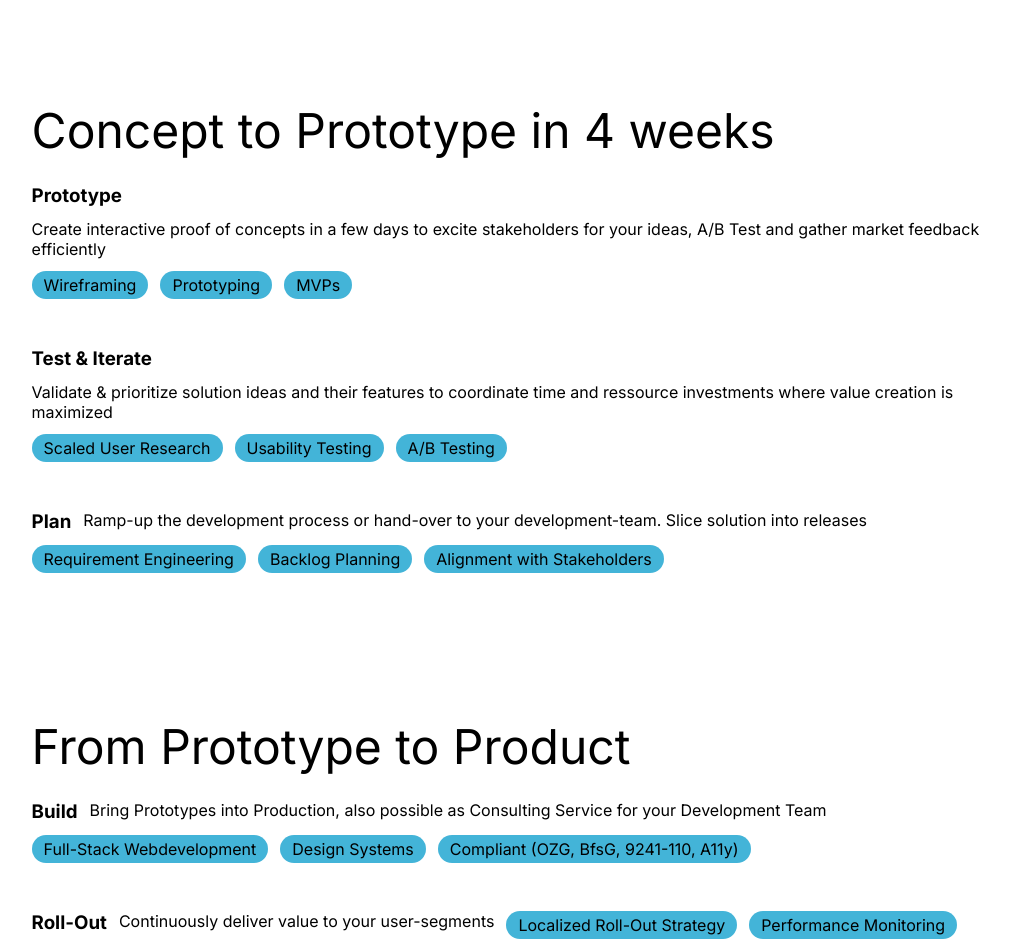
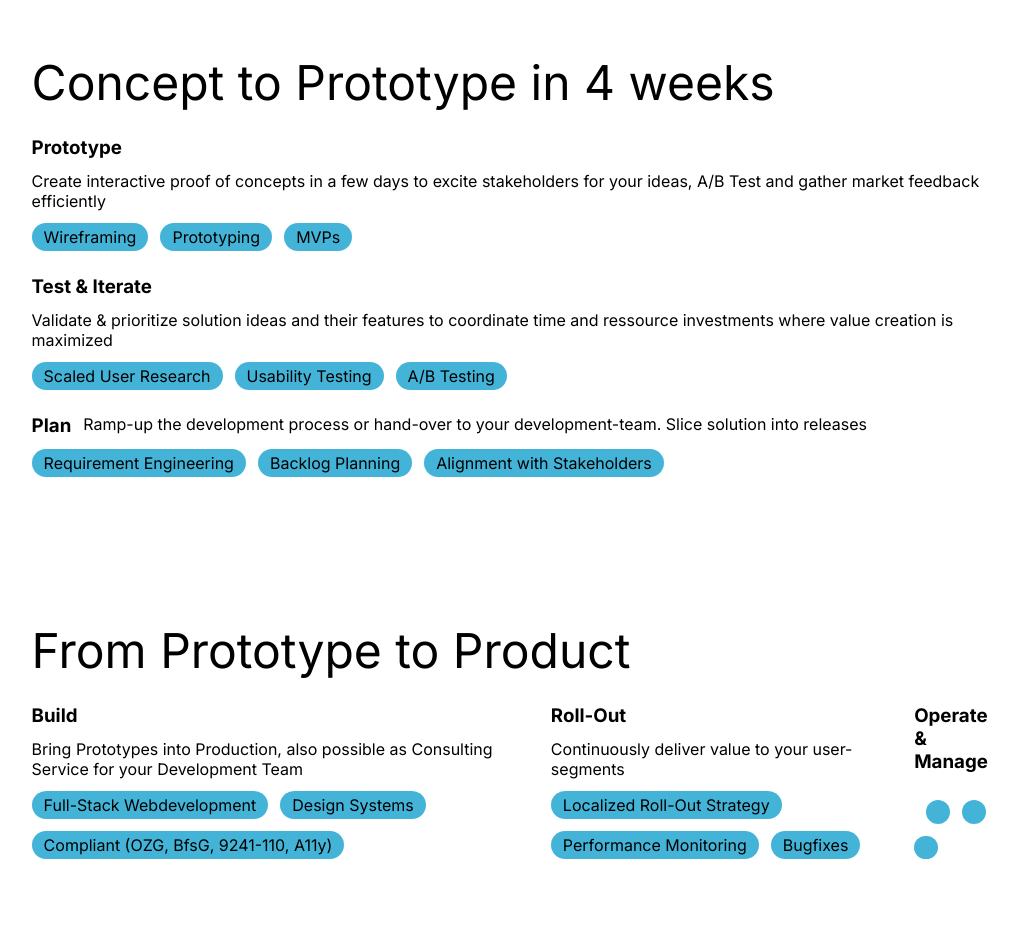
Before and after one commit to 1UXDev/interimSite, a Next.js app: page / in a window 1280 px wide. Shown: the part 1240-2189 px from the top of the page, without its empty margins (122-1141 px from the left). Built offline with nearby package versions, Linux system fonts and the light colour scheme.

Commit message:
article Wrapper added

```diff
--- a/src/pages/index.js
+++ b/src/pages/index.js
@@ -41,11 +41,13 @@ export default function Home() {
         </section>
         <section className={`${styles.section}`}>
           <h2>From Challenge to Concept in 2 weeks</h2>
+          <div className="articleContainer">
             <article>
               <h3>Research</h3>
               <p>
-              Quantify Market Opportunities through Qualitative and Quantitative
-              Research to target the needs of relevant user segments
+                Quantify Market Opportunities through Qualitative and
+                Quantitative Research to target the needs of relevant user
+                segments
               </p>
               <span>User & Stakeholder Interviews</span>{" "}
               <span>Quantitative Data Analysis</span>{" "}
@@ -65,18 +67,20 @@ export default function Home() {
             <article>
               <h3>Align</h3>
               <p>
-              Create a detailed concept describing Challenge, Quantified Market
-              Opportunity and Solutionscenarios to align with important
+                Create a detailed concept describing Challenge, Quantified
+                Market Opportunity and Solutionscenarios to align with important
                 stakeholders
               </p>
               <span>Alignment Workshop</span>{" "}
               <span>Personas & Customer Journeys</span>{" "}
               <span>Service Blueprint</span>
             </article>
+          </div>
         </section>
 
         <section className={`${styles.section}`}>
           <h2>Concept to Prototype in 4 weeks</h2>
+          <div className="articleContainer">
             <article>
               <h3>Prototype</h3>
               <p>
@@ -92,8 +96,8 @@ export default function Home() {
               <h3>Test & Iterate</h3>
               <p>
                 Validate & prioritize solution ideas and their features to
-              coordinate time and ressource investments where value creation is
-              maximized
+                coordinate time and ressource investments where value creation
+                is maximized
               </p>
               <span>Scaled User Research</span>
               <span>Usability Testing</span>
@@ -109,10 +113,12 @@ export default function Home() {
               <span>Backlog Planning</span>
               <span>Alignment with Stakeholders</span>
             </article>
+          </div>
         </section>
 
         <section className={`${styles.section}`}>
           <h2>From Prototype to Product</h2>
+          <div className={`${styles.articleContainer}`}>
             <article>
               <h3>Build</h3>
               <p>
@@ -137,6 +143,7 @@ export default function Home() {
               <span></span>
               <span></span>
             </article>
+          </div>
         </section>
 
         <section>
--- a/src/styles/Home.module.css
+++ b/src/styles/Home.module.css
@@ -32,6 +32,15 @@
   gap: 24px;
   align-items: left;
   padding: 60px 12%;
+}
+
+.main .articleContainer {
+  display: flex;
+  flex-direction: row;
+  flex-wrap: unset;
+  gap: 42px;
+  width: unset;
+  max-width: unset;
 }
 .main article {
   display: flex;
```
Lines whose indentation alone changed are shown as unchanged.
